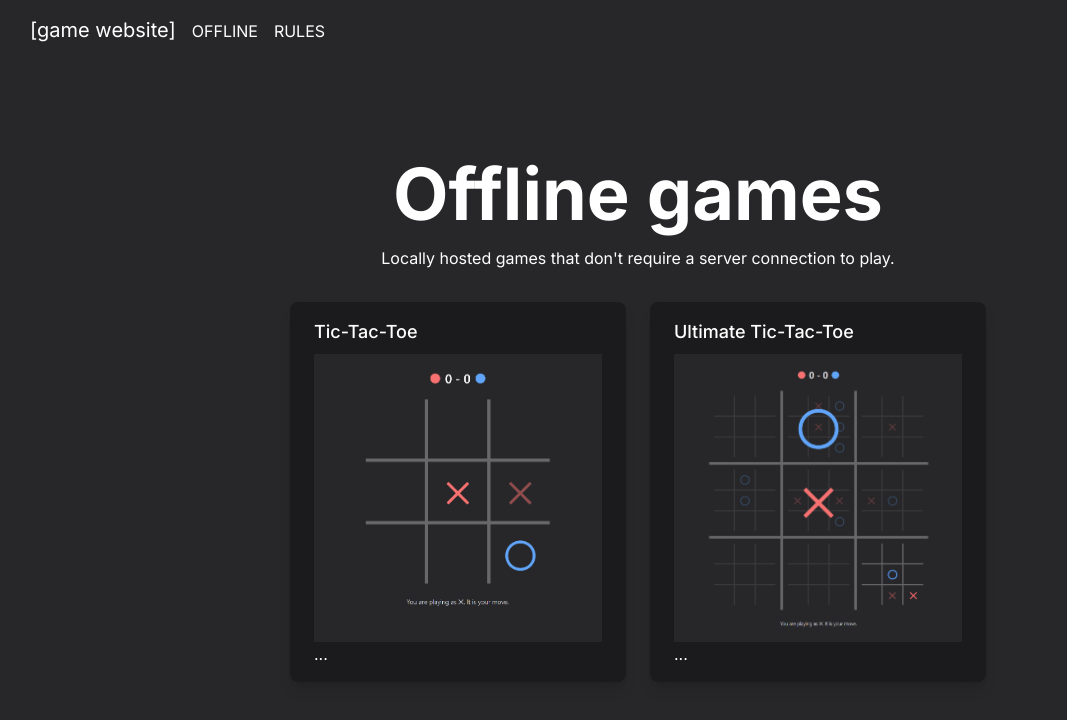
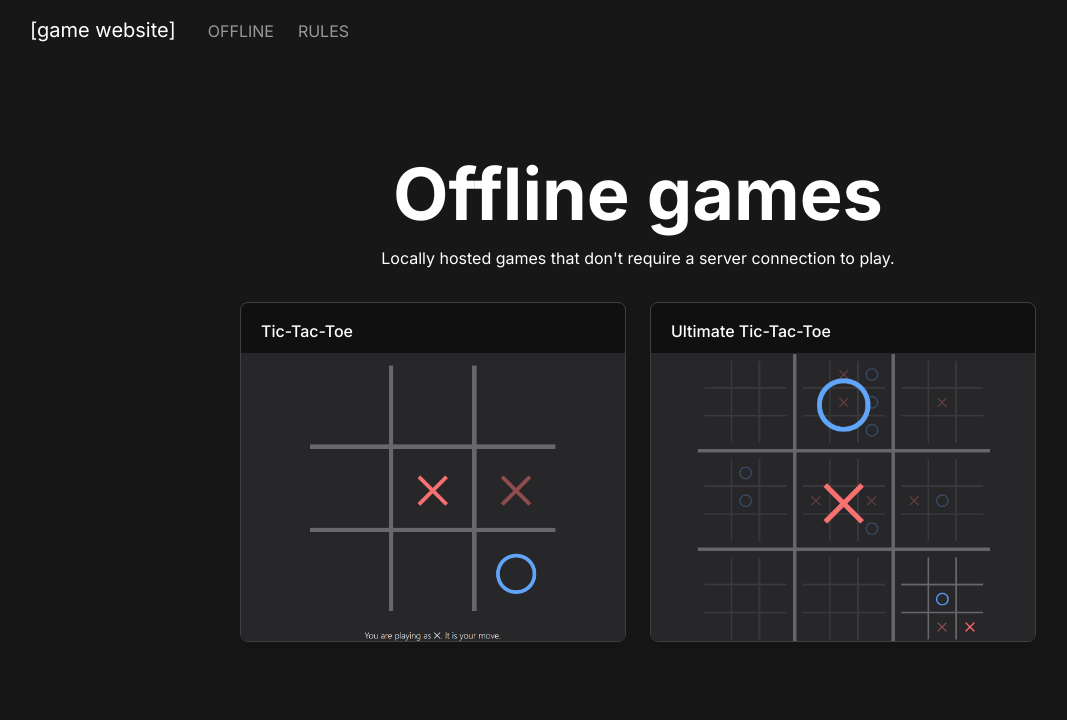
Before and after one commit to SVWEFSBRWHWBCOTSEID/SVWEFSBRWHWBCOTSEID.github.io, a Next.js app: page /offline in a window 1280 px wide. Shown: the top 720 px of the page, without its empty margins (2-1069 px from the left). Built offline with nearby package versions, Linux system fonts and the light colour scheme.

Commit message:
Title template, color tweaks, /offline card styling, better placeholder home page

```diff
--- a/app/layout.tsx
+++ b/app/layout.tsx
@@ -1,10 +1,20 @@
 import {ReactNode} from 'react';
+import {Metadata} from 'next';
 import {Inter} from 'next/font/google';
+
+// Components
 import Header from '../components/Header';
 import Footer from '../components/Footer';
 
 import '../styles/styles.css'
 
+
+export const metadata: Metadata = {
+    title: {
+        template: '%s | [game website]',
+        default: '[game website]'
+    }
+}
 
 const inter = Inter({
     subsets: ['latin']
@@ -17,7 +27,7 @@ export default function Layout(props: {children: ReactNode}) {
                 <meta charSet="utf-8" />
                 <link rel="icon" href="/favicon.ico" />
             </head>
-            <body className="bg-zinc-800 text-white h-full flex flex-col" style={inter.style}>
+            <body className="bg-background text-white h-full flex flex-col" style={inter.style}>
                 <Header />
                 {props.children}
             </body>
--- /dev/null
+++ b/app/offline/GameCard.tsx
@@ -0,0 +1,18 @@
+import {ReactNode} from 'react';
+import Link from 'next/link';
+
+
+export default function GameCard(props: {href: string, name: string, src: string, children?: ReactNode}) {
+    return (
+        <Link href={props.href} className="flex flex-col rounded-lg overflow-clip shadow-lg bg-black/30 border border-zinc-700 hover:border-secondary transition duration-150">
+            <div className="px-5 pt-4 pb-2.5">
+                <h3 className="font-medium">
+                    {props.name}
+                </h3>
+
+                {props.children && <p>{props.children}</p>}
+            </div>
+            <img src={props.src} alt={props.name} className="w-96 aspect-[4/3] object-cover object-center" />
+        </Link>
+    )
+}
--- a/app/offline/page.tsx
+++ b/app/offline/page.tsx
@@ -1,6 +1,5 @@
-import {ReactNode} from 'react';
 import {Metadata} from 'next';
-import Link from 'next/link';
+import GameCard from './GameCard';
 
 
 export const metadata: Metadata = {
@@ -19,37 +18,10 @@ export default function Home() {
             </p>
 
             <section className="flex flex-wrap justify-center gap-6">
-                <GameCard href="/offline/ttt">
-                    <GameCardHeading>Tic-Tac-Toe</GameCardHeading>
-                    <img src="/ttt.png" alt="ttt" className="w-72" />
-                    <p>...</p>
-                </GameCard>
-
-                <GameCard href="/offline/uttt">
-                    <GameCardHeading>Ultimate Tic-Tac-Toe</GameCardHeading>
-                    <img src="/uttt.png" alt="uttt" className="w-72" />
-                    <p>...</p>
-                </GameCard>
+                {/* TODO: update images after UI changes */}
+                <GameCard href="/offline/ttt" name="Tic-Tac-Toe" src="/ttt.png" />
+                <GameCard href="/offline/uttt" name="Ultimate Tic-Tac-Toe" src="/uttt.png" />
             </section>
         </div>
     )
 }
-
-// TODO: restyle these
-function GameCard(props: {href: string, children: ReactNode}) {
-    return (
-        <Link href={props.href} className="flex">
-            <div className="group px-6 py-4 rounded-lg shadow-lg bg-black/30 hover:bg-black/50 transition duration-150">
-                {props.children}
-            </div>
-        </Link>
-    )
-}
-
-function GameCardHeading(props: {children: ReactNode}) {
-    return (
-        <h3 className="text-lg font-medium mb-2 group-hover:underline">
-            {props.children}
-        </h3>
-    )
-}
--- a/app/page.tsx
+++ b/app/page.tsx
@@ -2,18 +2,16 @@ import {Metadata} from 'next';
 
 
 export const metadata: Metadata = {
-    title: 'Stanley Zhong',
-    description: 'Rabbit sign.'
+    title: '[game website]',
+    description: 'todo'
 }
 
 export default function Home() {
     return (
-        <div>
-            <main className="h-screen flex items-center justify-center">
-                <h1 className="text-7xl text-center font-bold bg-gradient-to-r from-pink-500 to-red-600 bg-clip-text text-transparent pb-4">
-                    Stanley Zhong is cute.
-                </h1>
-            </main>
-        </div>
+        <main className="flex-grow flex items-center justify-center">
+            <h1 className="text-7xl text-center font-bold pb-4">
+                [todo]
+            </h1>
+        </main>
     )
 }
--- a/components/Header.tsx
+++ b/components/Header.tsx
@@ -4,8 +4,8 @@ import Link from 'next/link';
 
 export default function Header() {
     return (
-        <header className="px-8 py-4 text-md flex gap-4 items-center">
-            <Link href="/" className="text-xl pb-0.5">[game website]</Link>
+        <header className="px-8 py-4 text-md flex gap-2 items-center">
+            <Link href="/" className="text-xl pb-0.5 mr-4">[game website]</Link>
 
             <HeaderLink href="/offline">Offline</HeaderLink>
             <HeaderLink href="/rules">Rules</HeaderLink>
@@ -15,7 +15,7 @@ export default function Header() {
 
 function HeaderLink(props: {href: string, children: ReactNode}) {
     return (
-        <Link href={props.href} className="uppercase">
+        <Link href={props.href} className="uppercase text-secondary px-2">
             {props.children}
         </Link>
     )
--- a/tailwind.config.js
+++ b/tailwind.config.js
@@ -1,3 +1,5 @@
+const colors = require('tailwindcss/colors')
+
 module.exports = {
   content: [
     "./app/**/*.{js,ts,jsx,tsx}",
@@ -7,6 +9,10 @@ module.exports = {
   darkMode: 'class',
   theme: {
     extend: {
+      colors: {
+        secondary: '#999999',
+        background: colors.neutral['900'] // '#302e2c' // '#312e2b' // '#262421' //'#161512'
+      },
       container: {
         center: true,
         padding: {
```
